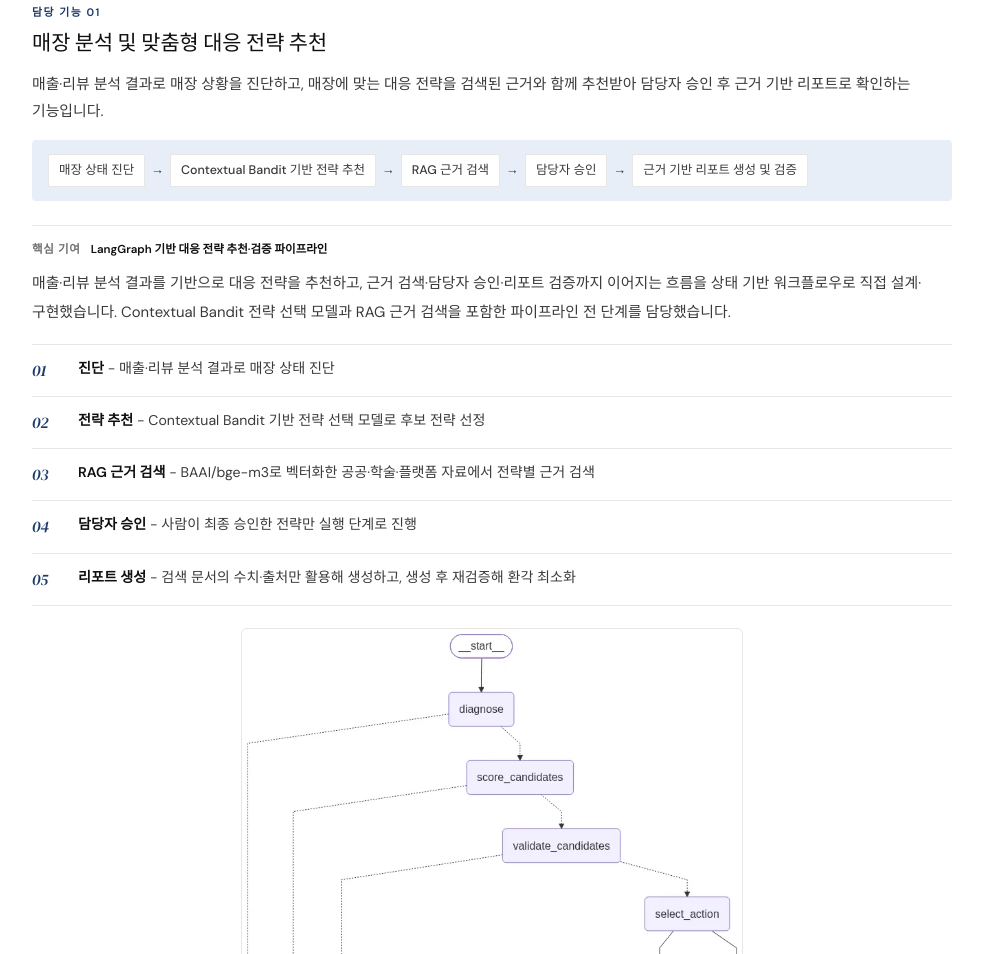
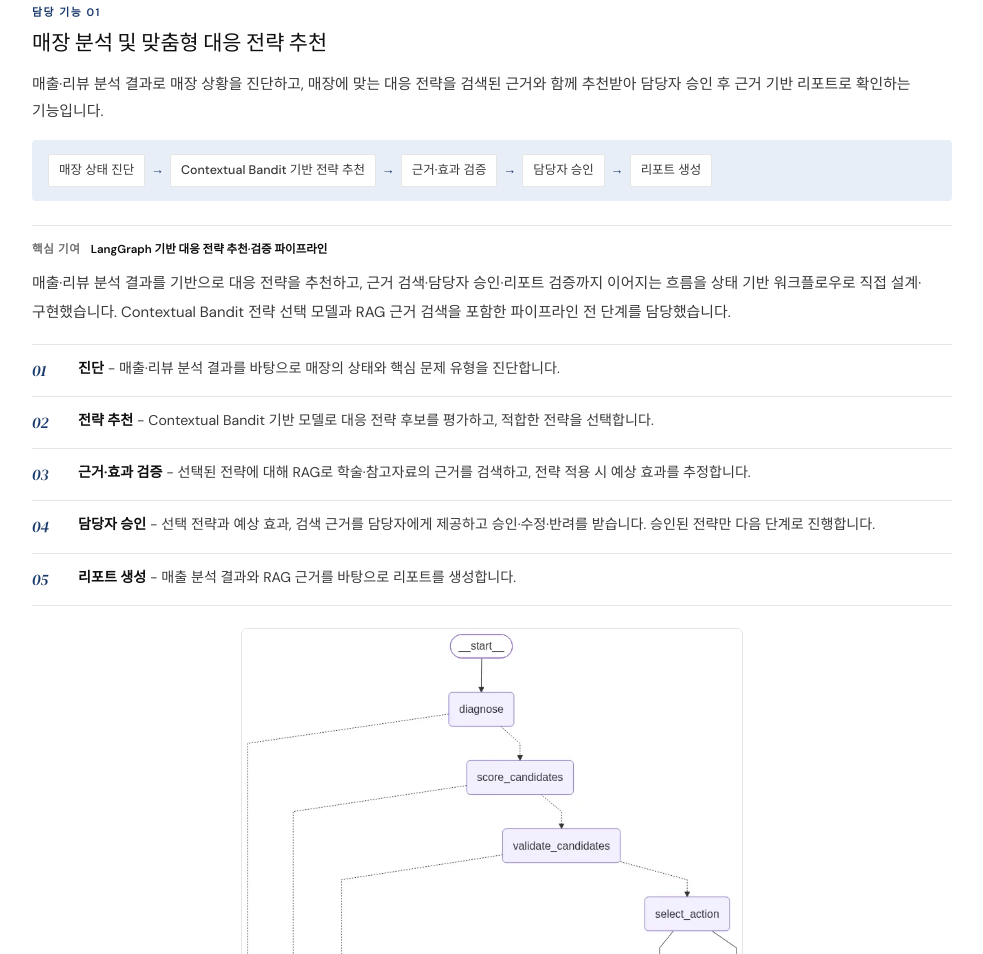
Before and after one commit to Bakhyoungwoo/Bakhyoungwoo.github.io, a plain HTML site: page marketpoke.html in a window 1280 px wide. Shown: the part 3577-4531 px from the top of the page, without its empty margins (148-1131 px from the left). Drawn offline with Linux system fonts and the light colour scheme.

Commit message:
feat: update portfoilo

```diff
--- a/marketpoke.html
+++ b/marketpoke.html
@@ -86,11 +86,11 @@
       <div class="role-num">담당 기능 01</div>
       <h3 class="subhead">매장 분석 및 맞춤형 대응 전략 추천</h3>
       <p class="role-desc">매출·리뷰 분석 결과로 매장 상황을 진단하고, 매장에 맞는 대응 전략을 검색된 근거와 함께 추천받아 담당자 승인 후 근거 기반 리포트로 확인하는 기능입니다.</p>
-      <div class="svc-flow"><span>매장 상태 진단</span><b class="arr">→</b><span>Contextual Bandit 기반 전략 추천</span><b class="arr">→</b><span>RAG 근거 검색</span><b class="arr">→</b><span>담당자 승인</span><b class="arr">→</b><span>근거 기반 리포트 생성 및 검증</span></div>
+      <div class="svc-flow"><span>매장 상태 진단</span><b class="arr">→</b><span>Contextual Bandit 기반 전략 추천</span><b class="arr">→</b><span>근거·효과 검증</span><b class="arr">→</b><span>담당자 승인</span><b class="arr">→</b><span>리포트 생성</span></div>
     </div>
     <div class="contrib-label">핵심 기여<span>LangGraph 기반 대응 전략 추천·검증 파이프라인</span></div>
     <p class="body-text">매출·리뷰 분석 결과를 기반으로 대응 전략을 추천하고, 근거 검색·담당자 승인·리포트 검증까지 이어지는 흐름을 상태 기반 워크플로우로 직접 설계·구현했습니다. Contextual Bandit 전략 선택 모델과 RAG 근거 검색을 포함한 파이프라인 전 단계를 담당했습니다.</p>
-    <div class="flow-steps"><div class="flow-step"><div class="flow-num">01</div><div class="flow-text"><strong>진단</strong> - 매출·리뷰 분석 결과로 매장 상태 진단</div></div><div class="flow-step"><div class="flow-num">02</div><div class="flow-text"><strong>전략 추천</strong> - Contextual Bandit 기반 전략 선택 모델로 후보 전략 선정</div></div><div class="flow-step"><div class="flow-num">03</div><div class="flow-text"><strong>RAG 근거 검색</strong> - BAAI/bge-m3로 벡터화한 공공·학술·플랫폼 자료에서 전략별 근거 검색</div></div><div class="flow-step"><div class="flow-num">04</div><div class="flow-text"><strong>담당자 승인</strong> - 사람이 최종 승인한 전략만 실행 단계로 진행</div></div><div class="flow-step"><div class="flow-num">05</div><div class="flow-text"><strong>리포트 생성</strong> - 검색 문서의 수치·출처만 활용해 생성하고, 생성 후 재검증해 환각 최소화</div></div></div>
+    <div class="flow-steps"><div class="flow-step"><div class="flow-num">01</div><div class="flow-text"><strong>진단</strong> - 매출·리뷰 분석 결과를 바탕으로 매장의 상태와 핵심 문제 유형을 진단합니다.</div></div><div class="flow-step"><div class="flow-num">02</div><div class="flow-text"><strong>전략 추천</strong> - Contextual Bandit 기반 모델로 대응 전략 후보를 평가하고, 적합한 전략을 선택합니다.</div></div><div class="flow-step"><div class="flow-num">03</div><div class="flow-text"><strong>근거·효과 검증</strong> - 선택된 전략에 대해 RAG로 학술·참고자료의 근거를 검색하고, 전략 적용 시 예상 효과를 추정합니다.</div></div><div class="flow-step"><div class="flow-num">04</div><div class="flow-text"><strong>담당자 승인</strong> - 선택 전략과 예상 효과, 검색 근거를 담당자에게 제공하고 승인·수정·반려를 받습니다. 승인된 전략만 다음 단계로 진행합니다.</div></div><div class="flow-step"><div class="flow-num">05</div><div class="flow-text"><strong>리포트 생성</strong> - 매출 분석 결과와 RAG 근거를 바탕으로 리포트를 생성합니다.</div></div></div>
     <figure class="figure">
       <a href="assets/projects/marketpoke-langgraph.webp" target="_blank" rel="noopener"><img src="assets/projects/marketpoke-langgraph.webp" alt="LangGraph 전략 추천·승인·검증 워크플로우"></a>
       <figcaption class="figure-caption">LangGraph 전략 추천·승인·검증 워크플로우</figcaption>
```
